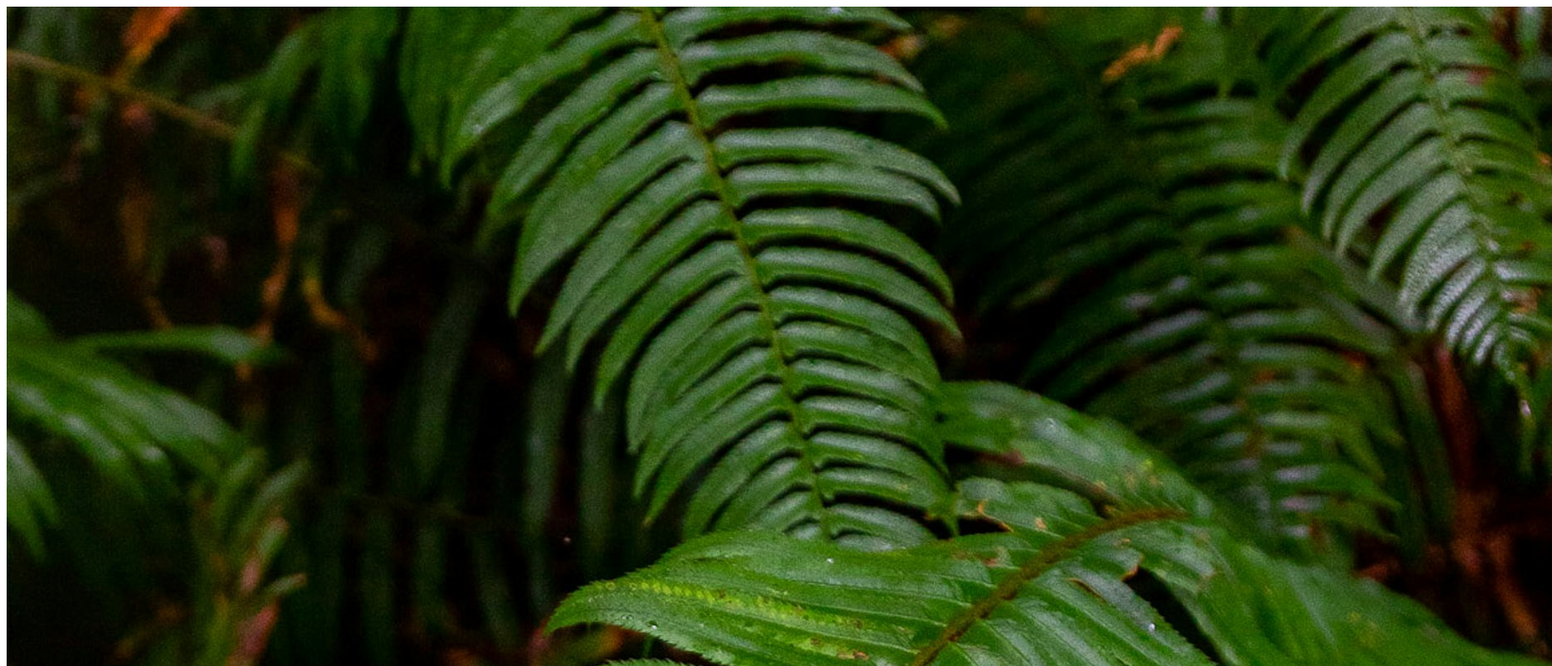
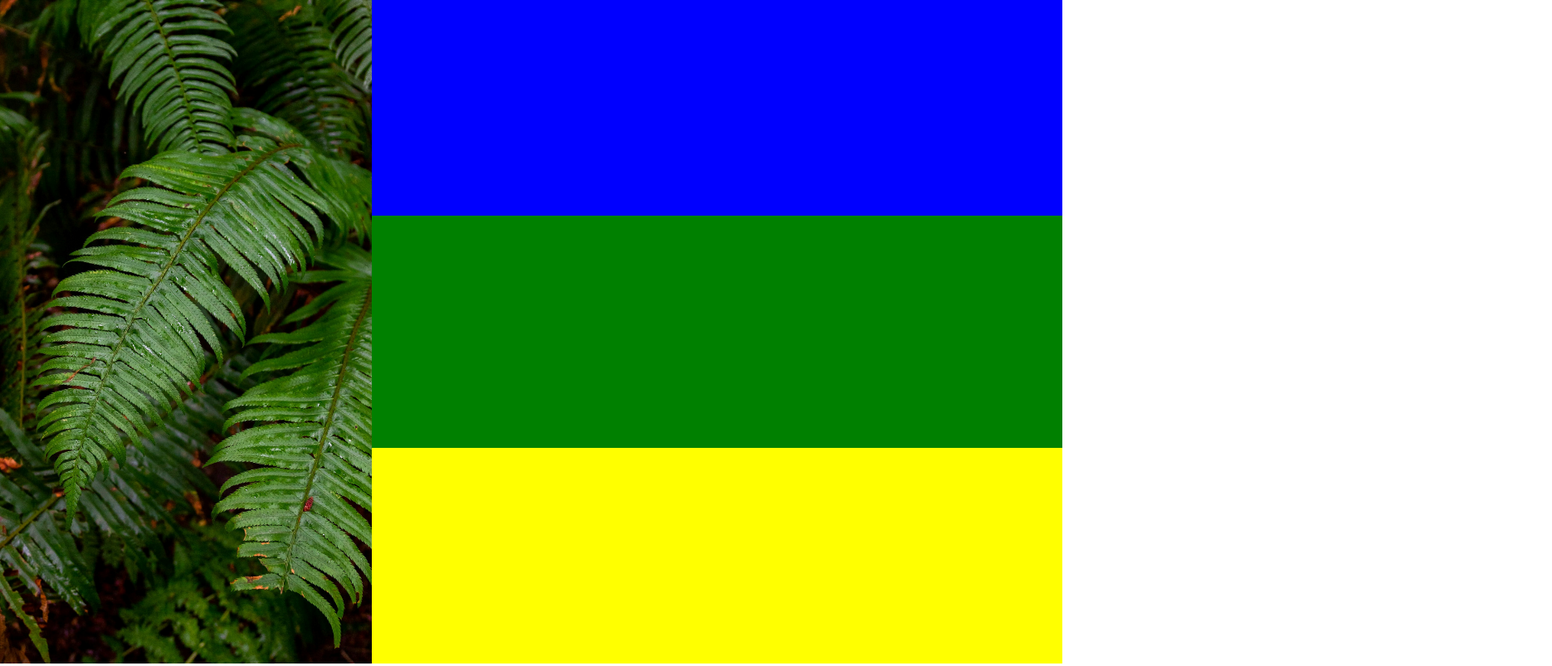
Before and after one commit to isaacsuckling/sign-up-form, a plain HTML site: page index.html in a window 1280 px wide. Shown: the top 803 px of the page at 83% size, 1870 px wide, since content can reach past the window. Drawn offline with Linux system fonts and the light colour scheme.

Commit message:
section layout

```diff
--- a/index.html
+++ b/index.html
@@ -10,11 +10,11 @@
 
     <div class="container">
 
-        <img src="halie-west-25xggax4bSA-unsplash.jpg" alt="leafs">
+        <img class="image" src="halie-west-25xggax4bSA-unsplash.jpg" alt="leafs">
 
         <div class="form-container">
             <div class="disclaimer"></div>
-            <div class="personal info"></div>
+            <div class="personal-info"></div>
             <div class="activate"></div>
         </div>
 
--- a/style.css
+++ b/style.css
@@ -0,0 +1,41 @@
+*,
+*::before,
+*::after {
+    box-sizing: border-box;
+    margin: 0;
+    padding: 0;
+    border: 0;
+}
+
+.container {
+    display: flex;
+    flex-direction: row;
+    height: 100vh;
+}
+
+.image {
+    height: 100%;
+    width: 35%;
+    object-fit: cover;
+}
+
+.form-container {
+    width: 65%;
+    display: flex;
+    flex-direction: column;
+}
+
+.disclaimer {
+    background-color: blue;
+    flex-grow: 1;
+}
+
+.personal-info {
+    background-color: green;
+    height: 35%;
+}
+
+.activate {
+    background-color: yellow;
+    flex-grow: 1;
+}
```
